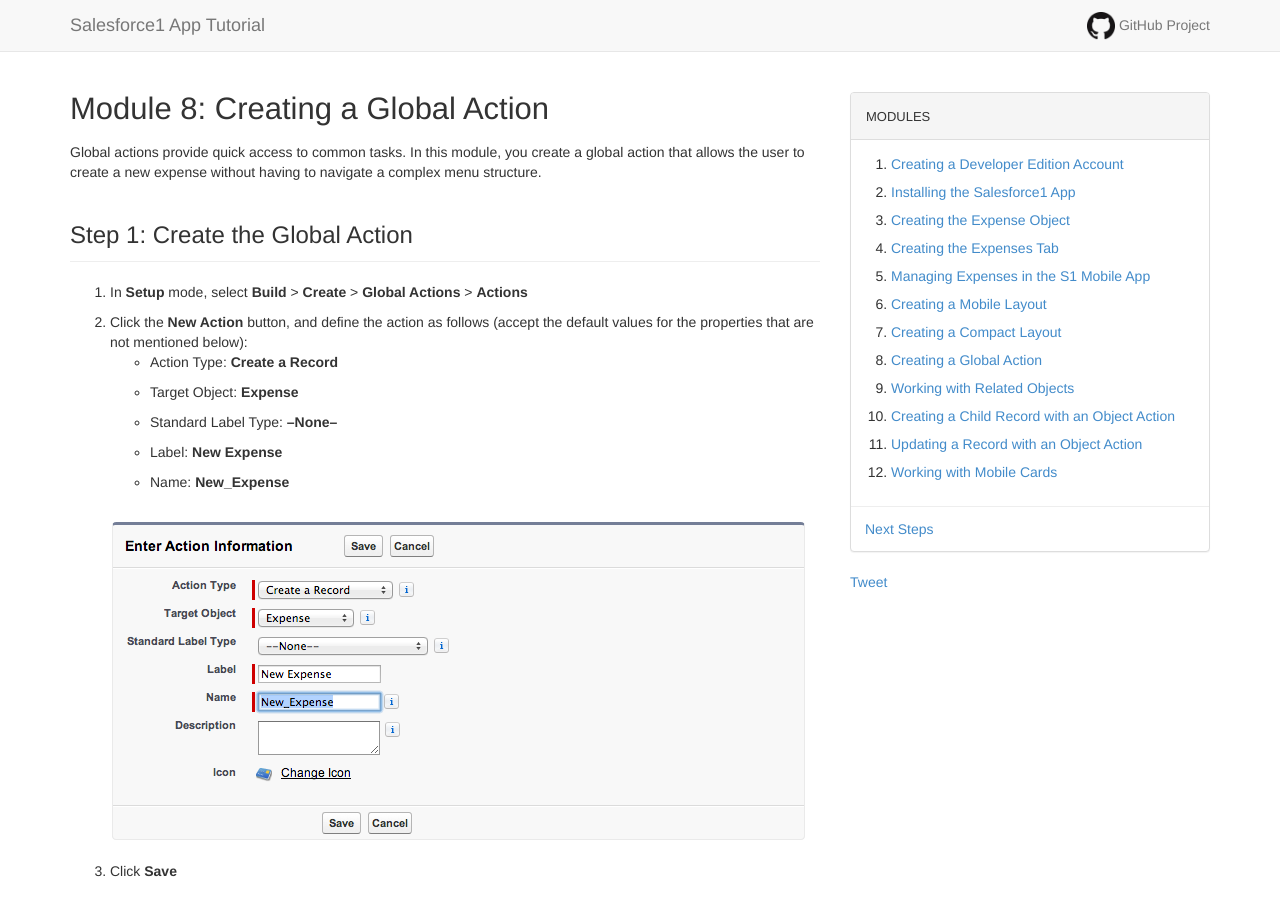
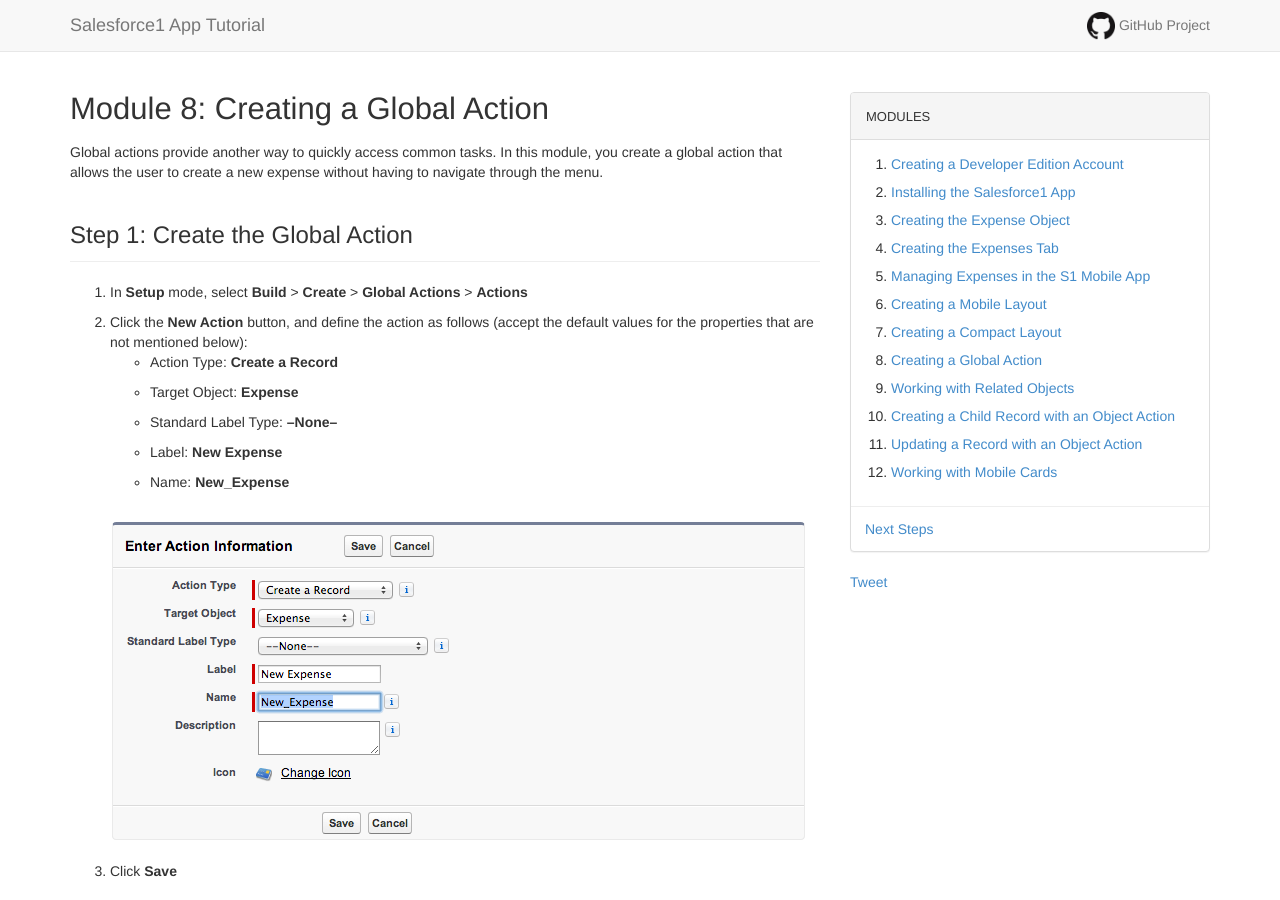
Before and after one commit to ccoenraets/salesforce1-app-tutorial, a Jekyll site: the page built from create-global-action.md, in a window 1280 px wide and 900 px high. Built offline with Jekyll 4.4.1, drawn with Linux system fonts in a browser that asks for light colours; Markdown is read by kramdown in place of the engine named in the settings; comment, search, counter and statistics services are not loaded.

Commit message:
editing instructions

```diff
--- a/create-global-action.md
+++ b/create-global-action.md
@@ -2,8 +2,9 @@
 layout: module
 title: Module 8&#58; Creating a Global Action
 ---
-Global actions provide quick access to common tasks. In this module, you create a global action that allows the user
-to create a new expense without having to navigate a complex menu structure.
+Global actions provide another way to quickly access common tasks. In this module,
+you create a global action that allows the user
+to create a new expense without having to navigate through the menu.
 
 ## Step 1: Create the Global Action
 
```
Also changed, not shown: create-compact-layout.md (+4 -1 lines), images/record_highlight.png, 3 other files.
